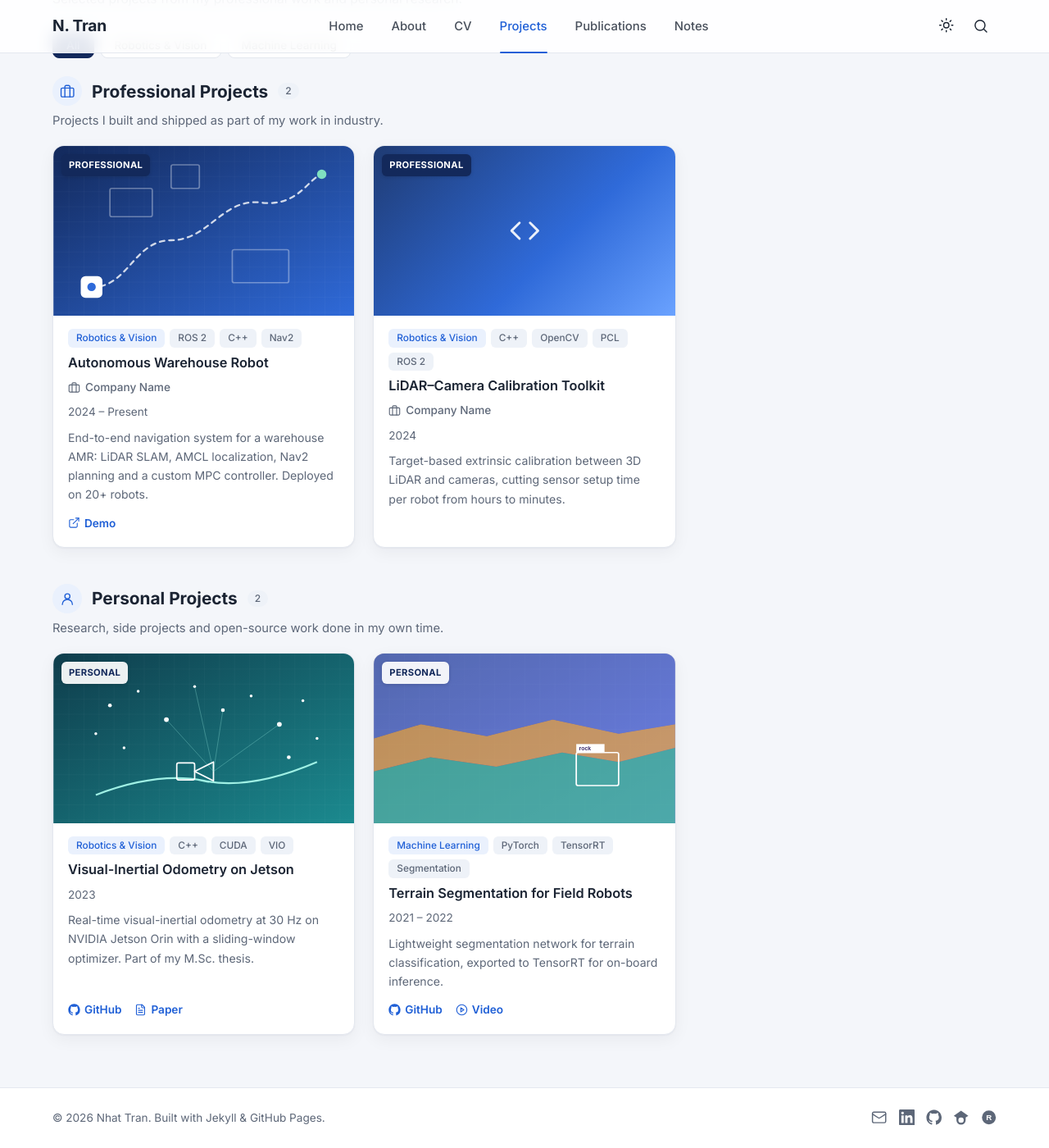
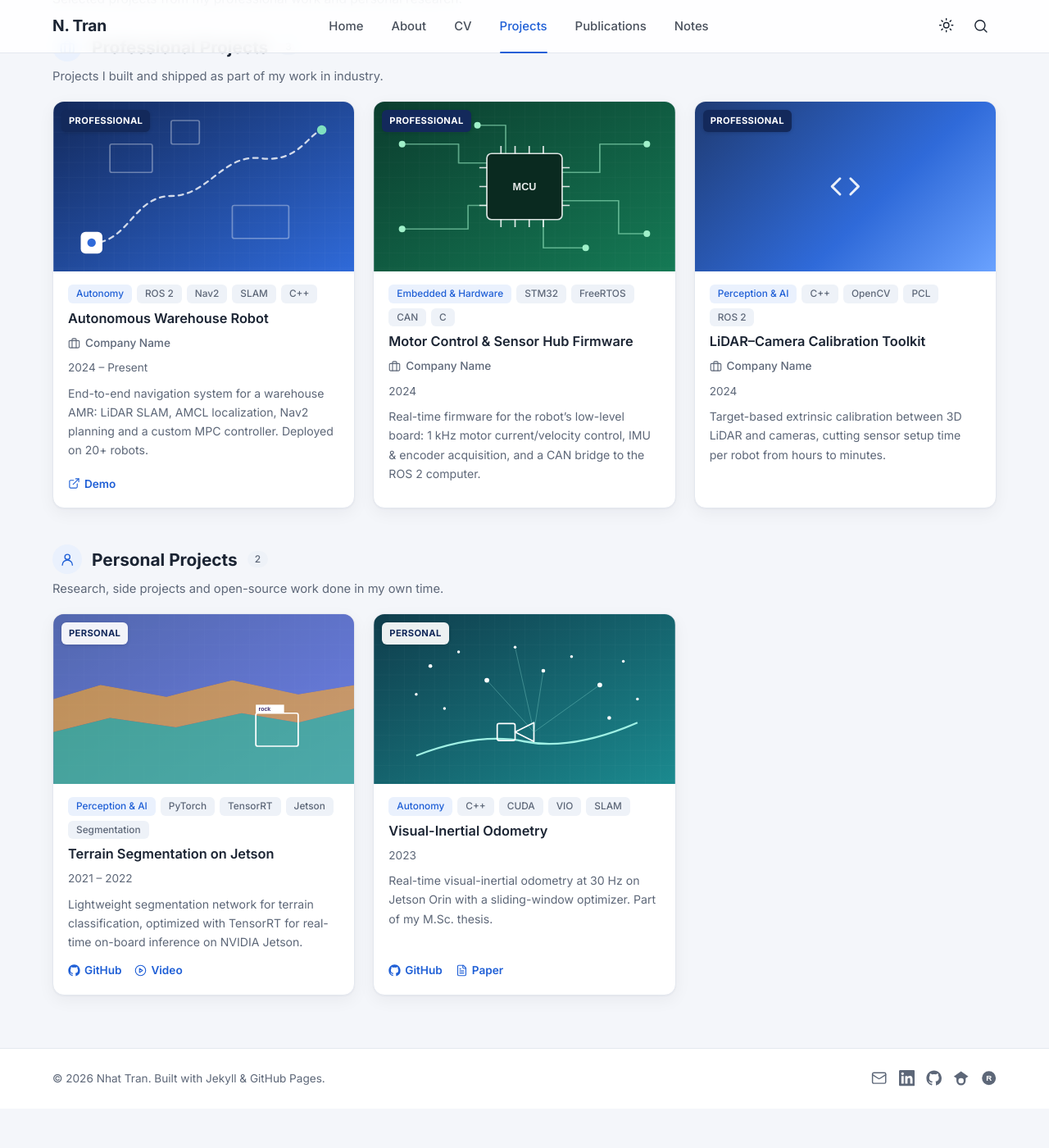
Before and after one commit to NhatTran-97/NhatTran-97.github.io, a Jekyll site: the page built from projects.html, in a window 1280 px wide and 1400 px high, scrolled down 171 px. Shown: the whole window at 82% size. Built offline with Jekyll 4.4.1, drawn with Linux system fonts in a browser that asks for light colours; after the commit the page ends 1523 px from its top, so only the background shows below that.

Commit message:
Organize content around the robot pipeline; make project filter optional
- Categories: Embedded & Hardware, Perception & AI, Autonomy (shown as card labels)
- Category filter bar off by default, enabled via projects.yml categories list
- Update hero, highlights, About, CV skills and sample projects accordingly
- Add embedded project illustration; document options in README

Co-Authored-By: Claude Opus 5.5 <noreply@anthropic.com>
Claude-Session: https://claude.ai/code/session_01WtscMMpGViN2kQZVLN7Eom

```diff
--- a/_data/cv.yml
+++ b/_data/cv.yml
@@ -50,14 +50,16 @@ sections:
     title: Skills
     type: skills
     items:
+      - group: Embedded & Hardware
+        items: [STM32, ESP32, FreeRTOS, CAN, UART / SPI / I2C, KiCad]
+      - group: Perception & AI
+        items: [PyTorch, OpenCV, TensorRT, ONNX, YOLO, PCL]
+      - group: Autonomy
+        items: [ROS 2, Nav2, SLAM, MPC / PID, Gazebo, Isaac Sim]
       - group: Programming
-        items: [C++, Python, MATLAB, Bash]
-      - group: Robotics
-        items: [ROS / ROS 2, Nav2, MoveIt, Gazebo, Isaac Sim]
-      - group: ML / Vision
-        items: [PyTorch, OpenCV, PCL, TensorRT]
+        items: [C / C++, Python, CUDA, Bash]
       - group: Tools
-        items: [Git, Docker, Linux, LaTeX]
+        items: [Git, Docker, Linux, NVIDIA Jetson]
       - group: Languages
         items: [Vietnamese (native), English (professional)]
 
--- a/_data/profile.yml
+++ b/_data/profile.yml
@@ -9,7 +9,7 @@
 
 name: Nhat Tran                 # Tên đầy đủ
 short_name: N. Tran             # Tên ngắn hiện ở góc trái menu
-role: Robotics & AI Engineer    # Chức danh ngắn
+role: Robotics Engineer — Embedded, Perception & Autonomy    # Chức danh ngắn
 avatar: /assets/img/avatar.svg  # Ảnh đại diện (nên dùng ảnh dọc, tỉ lệ 4:5)
 
 # Tên của bạn trong danh sách tác giả bài báo → sẽ được in đậm tự động
@@ -20,10 +20,10 @@ publication_names:
 # ----- Banner lớn ở trang Home -----
 hero:
   greeting: Hello, I'm
-  tagline: A robotics engineer and researcher.
+  tagline: Building intelligent robots across the full stack.
   intro: >-
-    I am interested in autonomous mobile robots, SLAM and robot perception —
-    turning ideas from research papers into systems that run on real hardware.
+    From embedded firmware and sensors, through computer vision and AI perception,
+    to SLAM, planning and control — I build every layer of the robot pipeline.
   background: /assets/img/hero.svg     # Ảnh nền banner (ảnh ngang, ≥ 1600px)
   quote: "Curiosity drives better questions, which lead to meaningful work."
   buttons:
@@ -38,18 +38,18 @@ hero:
 
 # ----- 4 ô giới thiệu ngắn dưới banner -----
 highlights:
+  - icon: cpu
+    title: Embedded & Hardware
+    text: Firmware, sensor drivers, motor control and real-time systems.
+  - icon: brain
+    title: Perception & AI
+    text: Computer vision and deep learning, optimized for edge devices.
   - icon: bot
-    title: Robotics & Autonomy
-    text: SLAM, navigation and control for mobile robots.
-  - icon: brain
-    title: AI & Machine Learning
-    text: Deep learning for perception on real-world data.
+    title: Autonomy
+    text: SLAM, localization, motion planning and control with ROS 2.
   - icon: file-text
     title: Research & Publication
     text: Explore and share knowledge through academic work.
-  - icon: users
-    title: Open to Collaboration
-    text: Always excited to connect and work on new ideas.
 
 # ----- Thông tin liên hệ (trang About, Home và footer) -----
 # Xoá mục nào không dùng. "url" là link khi bấm vào.
@@ -83,28 +83,29 @@ about:
   subtitle: A little bit about who I am, my background, and what I'm passionate about.
   # Đoạn ngắn hiện trên trang Home
   summary: >-
-    I am a robotics engineer working on autonomous mobile robots. My interests
-    include SLAM, motion planning and learning-based perception. I enjoy building
-    reliable systems, collaborating with others, and continuously learning new things.
+    I am a robotics engineer working across the full robot stack — from embedded
+    firmware and sensor integration, through computer vision and AI perception,
+    to SLAM, planning and control. I enjoy building reliable systems that run on real robots.
   # Phần giới thiệu đầy đủ trên trang About (viết Markdown, có thể nhiều đoạn)
   intro: |
-    I am a **robotics engineer** at *Company Name*, where I develop the navigation
-    stack for a fleet of autonomous mobile robots. Before that, I was a research
-    assistant at *Lab Name*, working on visual-inertial SLAM.
+    I am a **robotics engineer** at *Company Name*, where I work across the whole
+    robot pipeline: firmware for sensor and motor-control boards, perception models
+    running on NVIDIA Jetson, and the navigation stack for a fleet of autonomous mobile robots.
 
-    My research interests include state estimation, motion planning and robot
-    perception. I enjoy building useful tools, collaborating with others, and
-    continuously learning new things.
+    I like connecting the layers — understanding how a timing issue in the firmware
+    shows up as drift in SLAM, or how a faster model changes what the planner can do.
+    Before joining industry, I was a research assistant at *Lab Name*, working on
+    visual-inertial SLAM.
 
     Outside of work, I like hiking, photography and writing technical notes on this site.
   interests:
+    - Embedded Systems
+    - Edge AI
+    - Computer Vision
+    - Robot Perception
     - SLAM
-    - Motion Planning
-    - Robot Perception
-    - Computer Vision
-    - Deep Learning
+    - Motion Planning & Control
     - ROS 2
-    - Open Source
 
 # ----- Số mục hiển thị trên trang Home (đặt 0 để ẩn phần đó) -----
 home:
--- a/_data/projects.yml
+++ b/_data/projects.yml
@@ -8,12 +8,17 @@
 #       label       : nhãn ngắn hiện ở góc ảnh project
 #       description : một câu mô tả (tuỳ chọn)
 #
-#  2) items: danh sách project, mỗi project bắt đầu bằng dấu "-"
+#  2) categories (TUỲ CHỌN): bật thanh nút lọc theo lĩnh vực ở đầu trang Projects.
+#     Mặc định đang TẮT (các dòng có dấu #). Khi có nhiều project, xoá dấu "# "
+#     ở các dòng categories bên dưới để bật lại.
+#
+#  3) items: danh sách project, mỗi project bắt đầu bằng dấu "-"
 #       title        : tên project
 #       group        : id của nhóm ở trên (professional / personal ...)
 #       org          : công ty / tổ chức (tuỳ chọn, hợp với project công ty)
-#       category     : lĩnh vực để lọc (nút lọc được tạo tự động),
-#                      vd. "Robotics & Vision", "Machine Learning"
+#       category     : 1 lĩnh vực chính (hiện thành nhãn xanh trên thẻ),
+#                      vd. Embedded & Hardware / Perception & AI / Autonomy
+#                      — các mảng phụ ghi vào tags
 #       period       : thời gian
 #       image        : ảnh minh hoạ 16:9 (bỏ trống sẽ dùng ảnh mặc định)
 #       tags         : công nghệ sử dụng
@@ -35,25 +40,42 @@ groups:
     icon: user
     description: Research, side projects and open-source work done in my own time.
 
+# categories:
+#   - Embedded & Hardware
+#   - Perception & AI
+#   - Autonomy
+
 items:
   # ---------- Professional ----------
   - title: Autonomous Warehouse Robot
     group: professional
     org: Company Name
-    category: Robotics & Vision
+    category: Autonomy
     period: 2024 – Present
     image: /assets/img/projects/robot-nav.svg
-    tags: [ROS 2, C++, Nav2]
+    tags: [ROS 2, Nav2, SLAM, C++]
     description: >-
       End-to-end navigation system for a warehouse AMR: LiDAR SLAM, AMCL
       localization, Nav2 planning and a custom MPC controller. Deployed on 20+ robots.
     featured: true
     demo: "#"
 
+  - title: Motor Control & Sensor Hub Firmware
+    group: professional
+    org: Company Name
+    category: Embedded & Hardware
+    period: 2024
+    image: /assets/img/projects/embedded.svg
+    tags: [STM32, FreeRTOS, CAN, C]
+    description: >-
+      Real-time firmware for the robot's low-level board: 1 kHz motor current/velocity
+      control, IMU & encoder acquisition, and a CAN bridge to the ROS 2 computer.
+    featured: true
+
   - title: LiDAR–Camera Calibration Toolkit
     group: professional
     org: Company Name
-    category: Robotics & Vision
+    category: Perception & AI
     period: 2024
     tags: [C++, OpenCV, PCL, ROS 2]
     description: >-
@@ -61,28 +83,27 @@ items:
       sensor setup time per robot from hours to minutes.
 
   # ---------- Personal ----------
-  - title: Visual-Inertial Odometry on Jetson
+  - title: Terrain Segmentation on Jetson
     group: personal
-    category: Robotics & Vision
-    period: 2023
-    image: /assets/img/projects/vio.svg
-    tags: [C++, CUDA, VIO]
-    description: >-
-      Real-time visual-inertial odometry at 30 Hz on NVIDIA Jetson Orin with a
-      sliding-window optimizer. Part of my M.Sc. thesis.
-    featured: true
-    github: https://github.com/NhatTran-97
-    paper: /publications/
-
-  - title: Terrain Segmentation for Field Robots
-    group: personal
-    category: Machine Learning
+    category: Perception & AI
     period: 2021 – 2022
     image: /assets/img/projects/segmentation.svg
-    tags: [PyTorch, TensorRT, Segmentation]
+    tags: [PyTorch, TensorRT, Jetson, Segmentation]
     description: >-
-      Lightweight segmentation network for terrain classification, exported to
-      TensorRT for on-board inference.
+      Lightweight segmentation network for terrain classification, optimized with
+      TensorRT for real-time on-board inference on NVIDIA Jetson.
     featured: true
     github: https://github.com/NhatTran-97
     video: "#"
+
+  - title: Visual-Inertial Odometry
+    group: personal
+    category: Autonomy
+    period: 2023
+    image: /assets/img/projects/vio.svg
+    tags: [C++, CUDA, VIO, SLAM]
+    description: >-
+      Real-time visual-inertial odometry at 30 Hz on Jetson Orin with a
+      sliding-window optimizer. Part of my M.Sc. thesis.
+    github: https://github.com/NhatTran-97
+    paper: /publications/
--- a/projects.html
+++ b/projects.html
@@ -5,14 +5,16 @@ permalink: /projects/
 {% include page-head.html title="Projects" subtitle="Selected projects from my professional work and personal research." %}
 
 {%- assign all = site.data.projects.items -%}
-{%- assign cats = all | map: "category" | compact | uniq -%}
+{%- assign cats = site.data.projects.categories -%}
 <div data-filter>
+  {%- if cats and cats.size > 0 %}
   <div class="pills">
     <button type="button" class="pill active" data-filter-value="">All</button>
     {%- for c in cats %}
     <button type="button" class="pill" data-filter-value="{{ c }}">{{ c }}</button>
     {%- endfor %}
   </div>
+  {%- endif %}
 
   {%- for g in site.data.projects.groups %}
   {%- assign items = all | where: "group", g.id %}
```
Also changed, not shown: _posts/2026-09-20-kalman-filter-cheatsheet.md (+1 -1 lines), README.md, assets/img/projects/embedded.svg (added).
